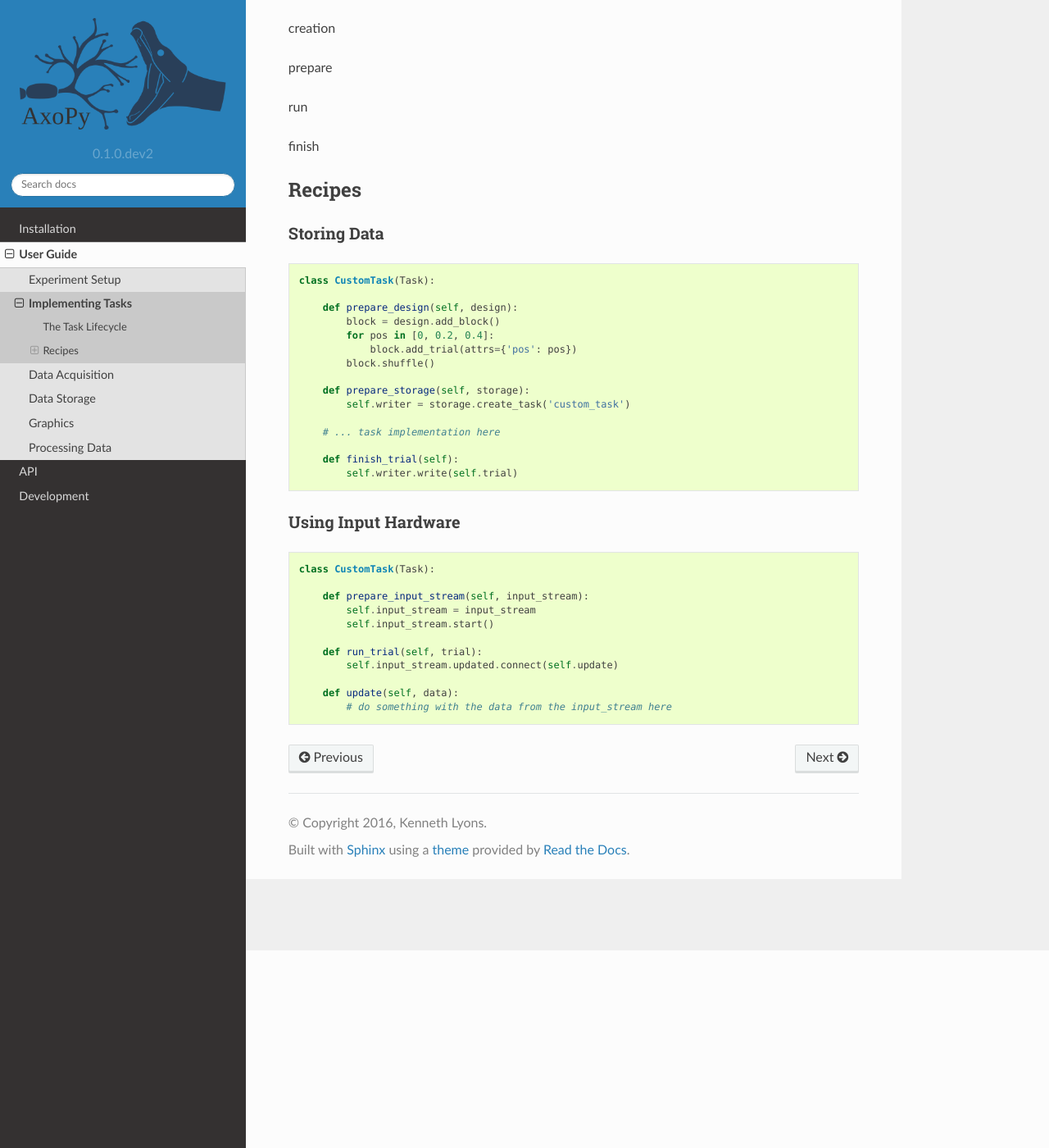
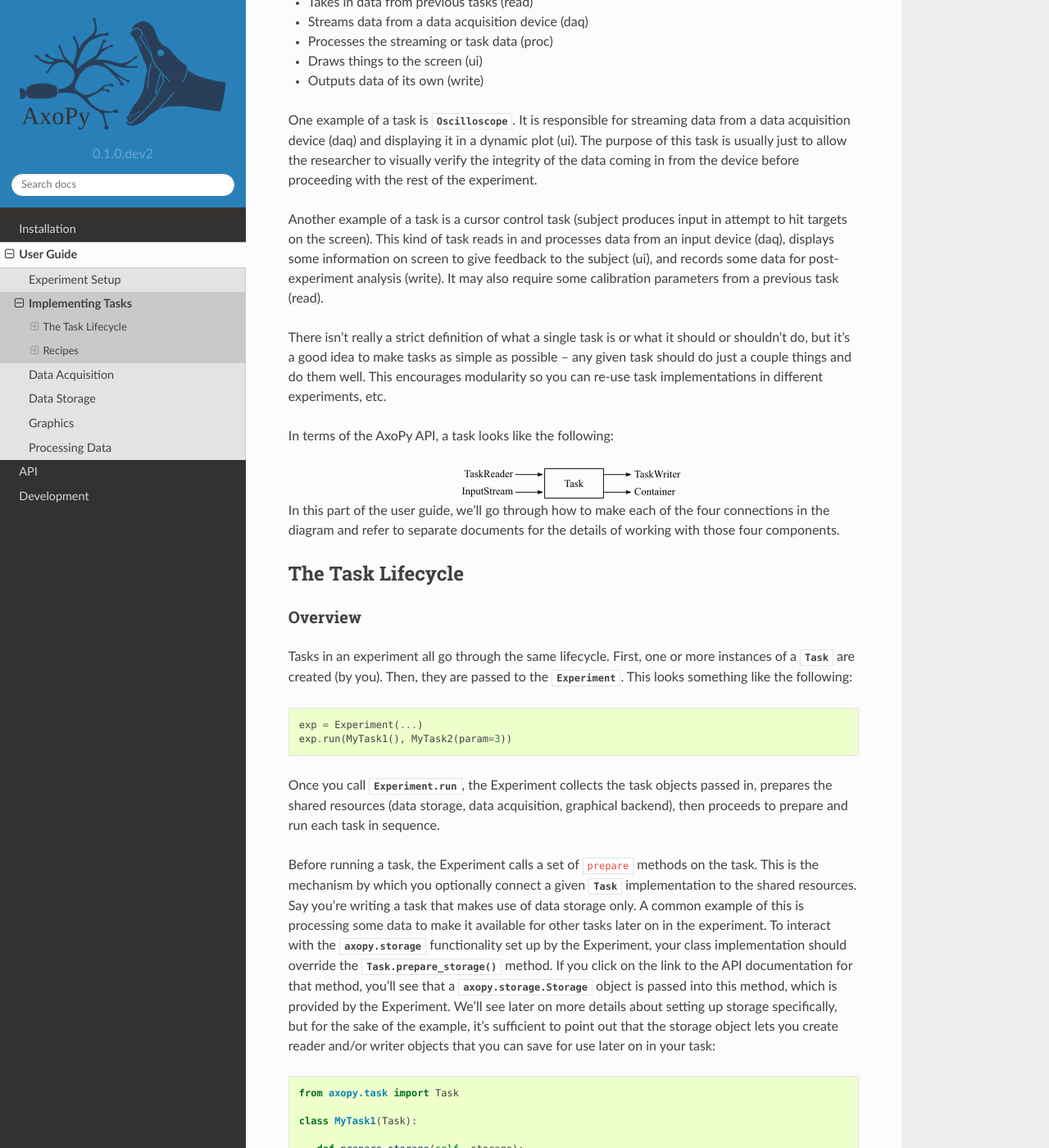
Before and after one commit to axopy/axopy, a Sphinx documentation site: the page built from docs/user_guide/task.rst, in a window 1280 px wide and 1400 px high, scrolled down 241 px. Shown: the whole window at 82% size. Built offline with Sphinx 7.4.7 and the Read the Docs theme 2.0.0, drawn with Linux system fonts in a browser that asks for light colours; some of the changed text lies outside the part shown.

Commit message:
Some work on experiment and task docs.

```diff
--- a/docs/user_guide/task.rst
+++ b/docs/user_guide/task.rst
@@ -6,19 +6,103 @@ Implementing Tasks
 
 .. currentmodule:: axopy.task
 
-Tasks are...
+In AxoPy, the individual components of an experiment are tasks. In essence,
+a task does any or all of the following:
+
+- Takes in data from previous tasks (read)
+- Streams data from a data acquisition device (daq)
+- Processes the streaming or task data (proc)
+- Draws things to the screen (ui)
+- Outputs data of its own (write)
+
+One example of a task is :class:`Oscilloscope`. It is responsible for streaming
+data from a data acquisition device (daq) and displaying it in a dynamic plot
+(ui). The purpose of this task is usually just to allow the researcher to
+visually verify the integrity of the data coming in from the device before
+proceeding with the rest of the experiment.
+
+Another example of a task is a cursor control task (subject produces input in
+attempt to hit targets on the screen). This kind of task reads in and processes
+data from an input device (daq), displays some information on screen to give
+feedback to the subject (ui), and records some data for post-experiment analysis
+(write). It may also require some calibration parameters from a previous task
+(read).
+
+There isn't really a strict definition of what a single task is or what it
+should or shouldn't do, but it's a good idea to make tasks as simple as
+possible -- any given task should do just a couple things and do them well.
+This encourages modularity so you can re-use task implementations in different
+experiments, etc.
+
+In terms of the AxoPy API, a task looks like the following:
+
+.. image:: images/task_diagram.png
+   :align: center
+
+In this part of the user guide, we'll go through how to make each of the four
+connections in the diagram and refer to separate documents for the details of
+working with those four components.
 
 
 The Task Lifecycle
 ==================
 
-creation
+Overview
+--------
 
-prepare
+Tasks in an experiment all go through the same lifecycle. First, one or more
+instances of a :class:`Task` are created (by you). Then, they are passed to the
+:class:`Experiment <axopy.experiment.Experiment>`. This looks something like
+the following:
 
-run
+.. code-block:: python
 
-finish
+   exp = Experiment(...)
+   exp.run(MyTask1(), MyTask2(param=3))
+
+Once you call :meth:`Experiment.run <axopy.experiment.Experiment.run>`, the
+Experiment collects the task objects passed in, prepares the shared resources
+(data storage, data acquisition, graphical backend), then proceeds to prepare
+and run each task in sequence.
+
+Before running a task, the Experiment calls a set of ``prepare`` methods on the
+task. This is the mechanism by which you optionally connect a given
+:class:`Task` implementation to the shared resources. Say you're writing a task
+that makes use of data storage only. A common example of this is processing
+some data to make it available for other tasks later on in the experiment. To
+interact with the :mod:`axopy.storage` functionality set up by the Experiment,
+your class implementation should override the :meth:`Task.prepare_storage`
+method. If you click on the link to the API documentation for that method,
+you'll see that a :class:`axopy.storage.Storage` object is passed into this
+method, which is provided by the Experiment. We'll see later on more details
+about setting up storage specifically, but for the sake of the example, it's
+sufficient to point out that the storage object lets you create reader and/or
+writer objects that you can save for use later on in your task:
+
+.. code-block:: python
+
+   from axopy.task import Task
+
+   class MyTask1(Task):
+
+      def prepare_storage(self, storage):
+         self.reader = storage.require_task('other_task')
+
+There is one additional method, :meth:`Task.prepare_design`, which is a bit
+special in that it isn't a shared resource provided by the experiment.
+Implementing the :meth:`Task.prepare_design` method for the progression of each task and is not a shared
+resource between tasks. Building a :class:`Design <axopy.design.Design>` for
+a task is useful in situations where it makes sense to break a task down into
+repeated parts. These are referred to as trials and blocks (of trials).
+
+After the rest of the ``prepare`` methods are called, the :meth:`Task.run`
+method is called. This is a point of divergence for different kinds of tasks.
+In "experiment tasks" with trials, blocks of trials, etc. the flow of the task
+proceeds through it's :class:`Design` by calling :class:`Task.next_trial``.
+
+The Prepare Methods
+-------------------
+
 
 
 Recipes
```
Also changed, not shown: docs/user_guide/experiment.rst (+67 -42 lines), docs/user_guide/images/task_diagram.png (added), docs/user_guide/images/task_diagram.svg (added).
